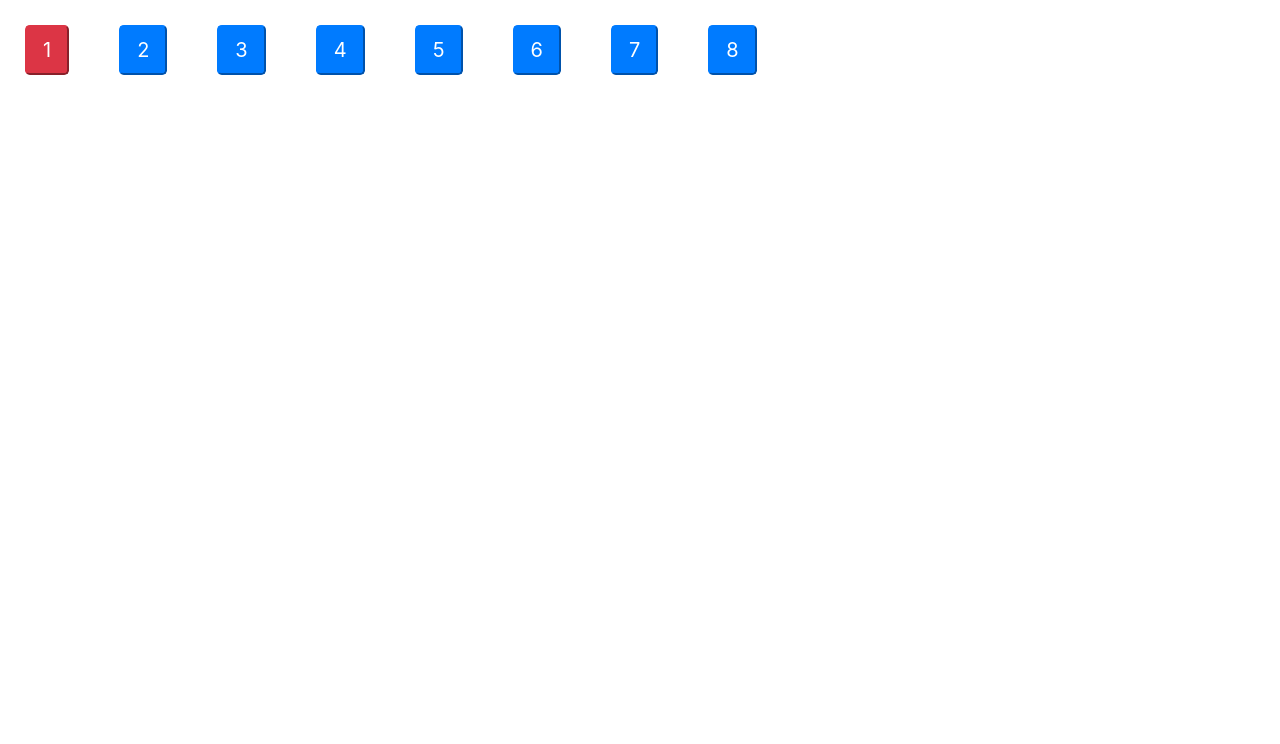
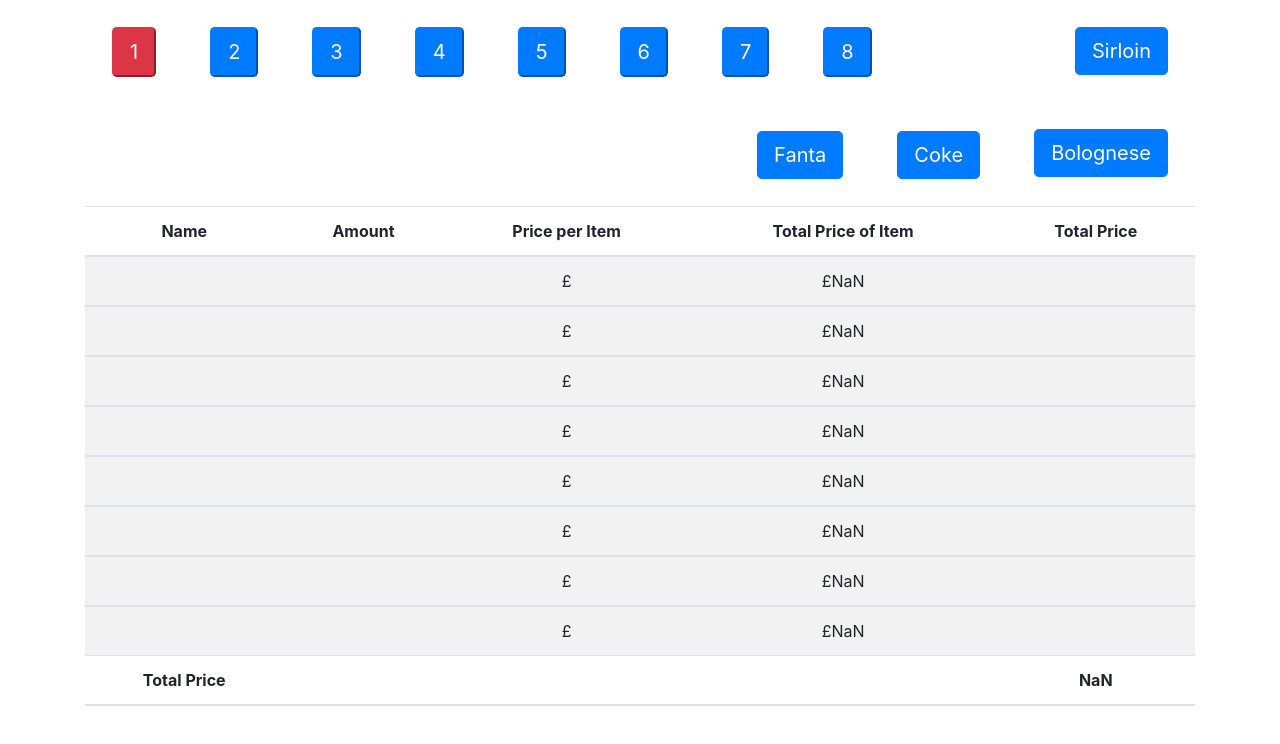
Before and after one commit to Mpinan/POS_system, a React (Create React App) app in the folder pos/: page / in a window 1280 px wide. Shown: the top 744 px of the page. Built offline with nearby package versions, Linux system fonts and the light colour scheme; the HTML template or start-up script is replaced by a standard one.

Commit message:
Extracted components from table

```diff
--- a/pos/src/App.js
+++ b/pos/src/App.js
@@ -1,11 +1,15 @@
 import React, { Component } from "react";
 
-import Table from "./Components/Table/table";
-
+import DinningTable from "./Components/Table/table";
+import Menu from "./Components/Item/src/menu";
 import "./App.css";
+import { Container } from "reactstrap";
+import ItemsList from "./Components/Item/src/itemsList";
 
 class App extends Component {
   state = {
+    selectedTable: "",
+    showItemsInTable: false,
     listOfTables: [
       {
         id: 0,
@@ -28,19 +32,75 @@ class App extends Component {
       { id: 6, number: 7, items: [] },
       { id: 7, number: 8, items: [] },
     ],
+    listItems: [
+      {
+        id: 0,
+        name: "Sirloin",
+        price: "£20",
+      },
+      {
+        id: 1,
+        name: "Bolognese",
+        price: "£20",
+      },
+      {
+        id: 2,
+        name: "Coke",
+        price: "£20",
+      },
+      {
+        id: 3,
+        name: "Fanta",
+        price: "£20",
+      },
+    ],
+  };
+
+  onClickChangeTableList = (tableID) => {
+    console.log(tableID);
+    // this.state.selectedTable;
+    // let selectedTableItems = [];
+    // selectedTableItems.push(this.props.items);
+    // this.setState({ selectedTable: tableNumber });
+    // this.setState({ selectedTableItems });
+    // this.setState({ showTable: !this.state.showTable });
   };
 
   render() {
-    const { listOfTables } = this.state;
+    const { listOfTables, listItems } = this.state;
+
     return (
       <div className="App">
-        <div>
+        <Container>
           {listOfTables.map((table) => (
-            <div className="text-center">
-              <Table key={table.id} number={table.number} items={table.items} />
+            <div style={{ margin: "2px", float: "left" }}>
+              <DinningTable
+                onClickSelectTable={() =>
+                  this.onClickChangeTableList(table.number)
+                }
+                key={table.id}
+                number={table.number}
+                items={table.items}
+              />
             </div>
           ))}
-        </div>
+        </Container>
+        <Container>
+          {listItems.map((item) => (
+            <div
+              className="text-center"
+              style={{ margin: "2px", float: "right" }}
+            >
+              <Menu key={item.id} name={item.name} price={item.price} />
+            </div>
+          ))}
+        </Container>
+        <Container>
+          <ItemsList
+            itemsInTable={listOfTables}
+            tableNumber={this.state.selectedTable}
+          ></ItemsList>
+        </Container>
       </div>
     );
   }
--- a/pos/src/Components/Item/src/item.jsx
+++ /dev/null
@@ -1,66 +0,0 @@
-import React, { Component } from "react";
-import ItemModal from "./itemModal";
-import { Button } from "reactstrap";
-
-class Item extends Component {
-  state = {
-    modal: false,
-    listItems: [
-      {
-        id: 0,
-        name: "Sirloin",
-        price: "£20",
-      },
-      {
-        id: 1,
-        name: "Bolognese",
-        price: "£20",
-      },
-      {
-        id: 2,
-        name: "Coke",
-        price: "£20",
-      },
-      {
-        id: 3,
-        name: "Fanta",
-        price: "£20",
-      },
-    ],
-  };
-
-  handleModal = () => {
-    this.setState({ modal: !this.state.modal });
-  };
-
-  handleBookings = () => {
-    this.setState({ amount: !this.state.isBusy });
-  };
-
-  render() {
-    const { listItems } = this.state;
-    return (
-      <div style={{ margin: "10px", padding: "15px" }}>
-        {listItems.map((item) => (
-          <div>
-            <Button
-              className="btn-primary btn-lg"
-              color={this.state.isBusy ? "danger" : "primary"}
-              id="add-Item"
-              onClick={this.handleModal}
-            >
-              {item.name}
-            </Button>
-            <ItemModal
-              id="itemModal"
-              modal={this.state.modal}
-              handleModal={this.handleModal}
-            />
-          </div>
-        ))}
-      </div>
-    );
-  }
-}
-
-export default Item;
--- a/pos/src/Components/Item/src/itemsList.jsx
+++ b/pos/src/Components/Item/src/itemsList.jsx
@@ -1,16 +1,16 @@
 import React, { Component } from "react";
 import { Table } from "reactstrap";
-import Item from "./item";
 
 class ItemsList extends Component {
   render() {
-    const { listItems } = this.props;
+    const { itemsInTable } = this.props;
     let totalPricePerItem;
-    console.log(listItems);
-    let list = listItems[0].map((item) => {
+    console.log(itemsInTable);
+    let list = itemsInTable.map((item) => {
       totalPricePerItem = item.amount * item.price;
 
       return (
+        <tbody>
           <tr key={item.id}>
             <td>
               <a target="_blank" href={item.cfa_url}>
@@ -22,6 +22,7 @@ class ItemsList extends Component {
             <td>£{totalPricePerItem}</td>
             <td></td>
           </tr>
+        </tbody>
       );
     });
 
@@ -39,6 +40,7 @@ class ItemsList extends Component {
             </tr>
           </thead>
           {list}
+
           <thead>
             <tr>
               <th>Total Price</th>
@@ -49,9 +51,9 @@ class ItemsList extends Component {
             </tr>
           </thead>
         </Table>
-        <div style={{ float: "right" }}>
-          <Item />
-        </div>
+        {/* <div style={{ float: "right" }}>
+          <Menu />
+        </div> */}
       </div>
     );
   }
--- /dev/null
+++ b/pos/src/Components/Item/src/menu.jsx
@@ -0,0 +1,42 @@
+import React, { Component } from "react";
+import ItemModal from "./itemModal";
+import { Button } from "reactstrap";
+
+class Menu extends Component {
+  state = {
+    modal: false,
+  };
+
+  handleModal = () => {
+    this.setState({ modal: !this.state.modal });
+  };
+
+  handleBookings = () => {
+    this.setState({ amount: !this.state.isBusy });
+  };
+
+  render() {
+    const { name, price } = this.props;
+    return (
+      <div style={{ margin: "10px", padding: "15px" }}>
+        <div>
+          <Button
+            className="btn-primary btn-lg"
+            color={this.state.isBusy ? "danger" : "primary"}
+            id="add-Item"
+            onClick={this.handleModal}
+          >
+            {name}
+          </Button>
+          <ItemModal
+            id="itemModal"
+            modal={this.state.modal}
+            handleModal={this.handleModal}
+          />
+        </div>
+      </div>
+    );
+  }
+}
+
+export default Menu;
--- a/pos/src/Components/Table/table.jsx
+++ b/pos/src/Components/Table/table.jsx
@@ -1,16 +1,11 @@
 import React, { Component } from "react";
-import ItemsList from "../Item/src/itemsList";
-
-import { Container } from "reactstrap";
 
 class DinningTable extends Component {
   constructor(props) {
     super(props);
     this.state = {
-      selectedTable: "",
       isBusy: false,
       showTable: false,
-      selectedTableItems: [],
     };
   }
 
@@ -21,53 +16,39 @@ class DinningTable extends Component {
       } else {
         this.setState({ isBusy: false });
       }
-    }, 1000);
+    }, 5);
   };
 
   componentDidMount() {
     this.handleBookings();
   }
 
-  onClickChangeTableList = () => {
-    let selectedTableItems = [];
-    selectedTableItems.push(this.props.items);
-    this.setState({ selectedTable: this.props.number });
-    this.setState({ selectedTableItems });
-    this.setState({ showTable: !this.state.showTable });
-  };
+  // onClickChangeTableList = (tableNumber) => {
+  //   // this.state.selectedTable;
+  //   // let selectedTableItems = [];
+  //   // selectedTableItems.push(this.props.items);
+  //   this.setState({ selectedTable: tableNumber });
+  //   // this.setState({ selectedTableItems });
+  //   // this.setState({ showTable: !this.state.showTable });
+  // };
 
   render() {
+    let selectTable = this.props.onClickSelectTable;
+
     return (
       <div>
-        <div style={{ margin: "10px", padding: "15px", float: "left" }}>
+        <div style={{ margin: "10px", padding: "15px" }}>
           <button
             className={
               this.state.isBusy ? "btn-lg btn-danger" : "btn-lg btn-primary"
             }
+            key={this.props.number}
             id="book-table"
-            onClick={this.onClickChangeTableList}
+            onClick={selectTable}
           >
             {this.props.number}
           </button>
         </div>
-        {this.state.showTable ? (
-          <div
-            style={{
-              borderStyle: "solid",
-              borderColor: "coral",
-              position: "relative",
-            }}
-          >
-            <div style={{ float: "right" }}>
-              <Container>
-                <ItemsList
-                  listItems={this.state.selectedTableItems}
-                  tableNumber={this.state.selectedTable}
-                />
-              </Container>
-            </div>
-          </div>
-        ) : null}
       </div>
     );
   }
```
Lines whose indentation alone changed are shown as unchanged.
